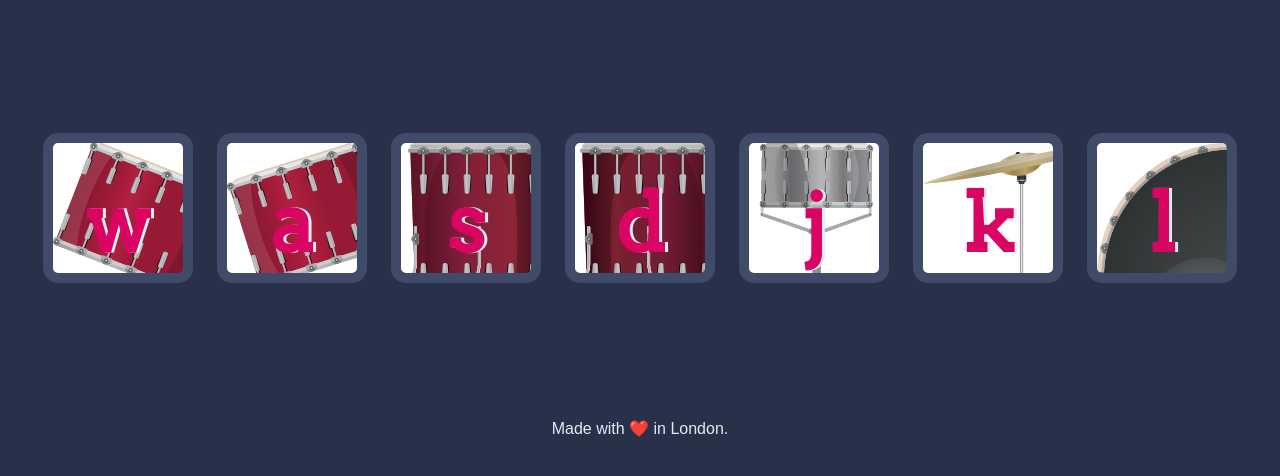
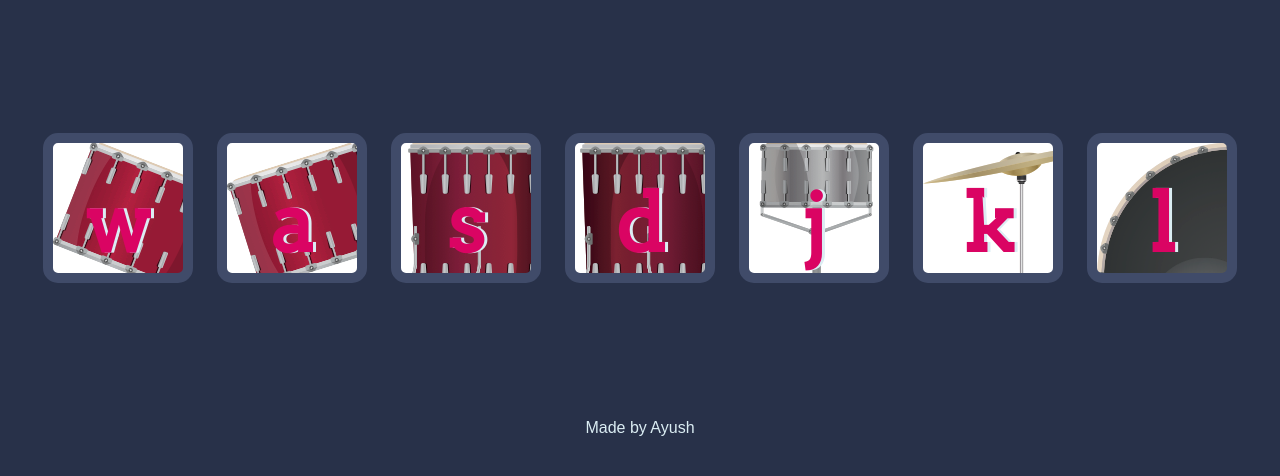
Before and after one commit to ayush319/drum-kit, a plain HTML site: page index.html in a window 1280 px wide. Shown: the part 156-632 px from the top of the page. Drawn offline with Linux system fonts and the light colour scheme.

Commit message:
Update index.html

```diff
--- a/index.html
+++ b/index.html
@@ -25,7 +25,7 @@
 <script src="index.js" charset="utf-8"></script>
 </body>
   <footer>
-    Made with ❤️ in London.
+    Made by Ayush
   </footer>
 
 
```
